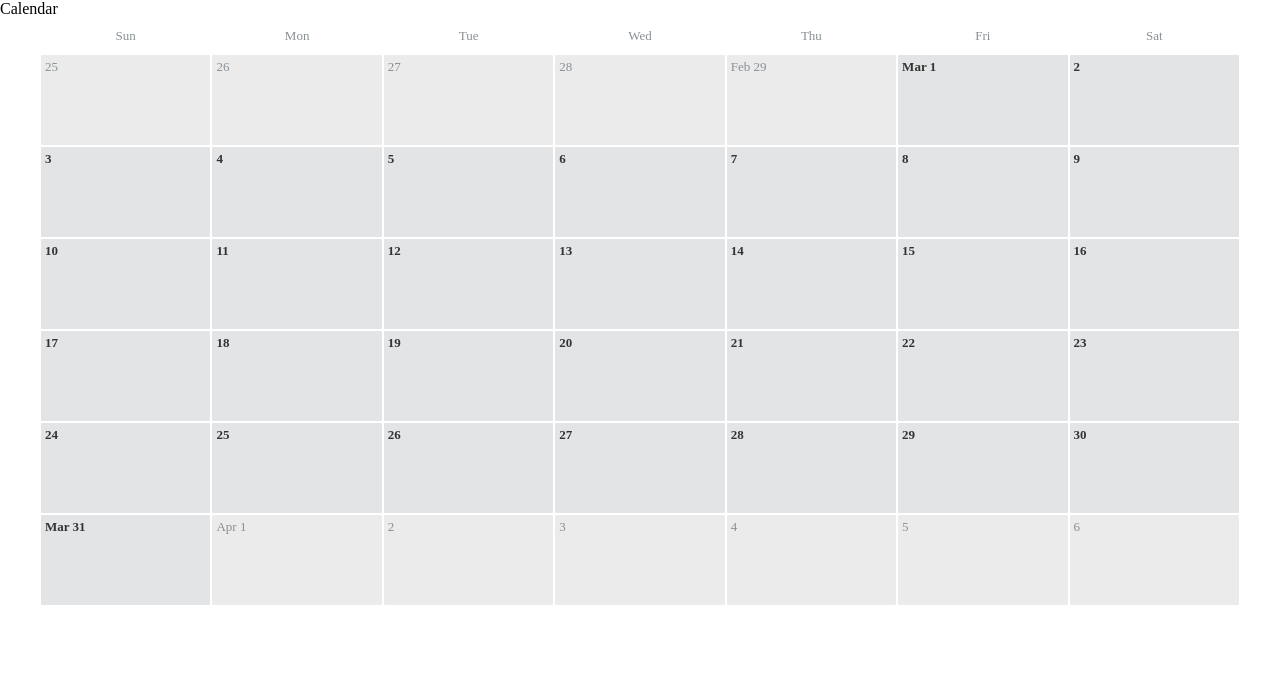
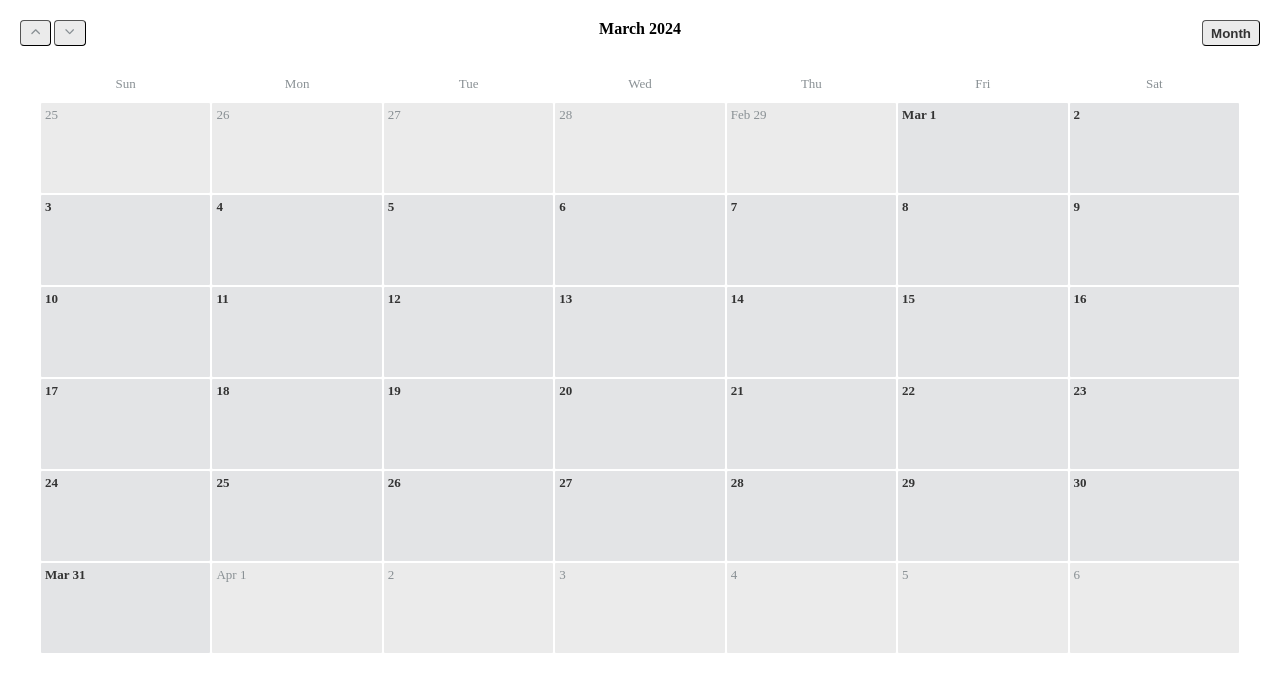
Before and after one commit to Vlad-Pelmeshka/react_calendar, a React (Create React App) app: page / in a window 1280 px wide. Shown: the top 692 px of the page. Built offline with nearby package versions, Linux system fonts and the light colour scheme.

Commit message:
header done 1

```diff
--- a/src/App.js
+++ b/src/App.js
@@ -1,5 +1,4 @@
 import React from 'react';
-import Header from './components/Header';
 import FormCalendar from './components/FormCalendar';
 
 class App extends React.Component {
@@ -7,7 +6,6 @@ class App extends React.Component {
     render(){
         return(
             <div>
-                <Header title="Calendar"/>
                 <FormCalendar />
             </div>
 
--- a/src/components/FormCalendar.js
+++ b/src/components/FormCalendar.js
@@ -1,4 +1,5 @@
 import React from 'react';
+import Header from './Header';
 import HeaderCalendar from './HeaderCalendar';
 import CalendarItem from './CalendarItem';
 // import React, { useState } from 'react';
@@ -24,6 +25,7 @@ class Calendar extends React.Component {
             ]
         }
 
+        this.changeMonth    = this.changeMonth.bind(this)
     }
 
     getWeekDatesForMonth(year, month) {
@@ -63,8 +65,9 @@ class Calendar extends React.Component {
         let weekDates = this.getWeekDatesForMonth(this.state.currentYear, this.state.currentMonth)
 
         // console.log(weekDates)
-        // weekDates.forEach(date => console.log(date.toLocaleDateString('en-US', {year: 'numeric', month: 'long', day: 'numeric'})));
         return (
+            <div>
+                <Header currentYear={this.state.currentYear} currentMonth={this.state.currentMonth} onChangeMonth={this.changeMonth}/>
                 <div className="calendar">
                     <HeaderCalendar />
                     <div className="calendar-list calendar-grid">
@@ -73,7 +76,16 @@ class Calendar extends React.Component {
                         ))}
                     </div>
                 </div>
+            </div>
         );
+    }
+
+    changeMonth(data){
+        console.log(data)
+        this.setState({
+            currentYear:    data.year,
+            currentMonth:   data.month,
+        })
     }
 }
 
--- a/src/components/Header.js
+++ b/src/components/Header.js
@@ -1,12 +1,59 @@
 import React from 'react';
+import {IoIosArrowDown, IoIosArrowUp} from 'react-icons/io';
 
 class Header extends React.Component {
+
+    constructor(props){
+        super(props)
+        this.state = {
+            month: this.props.currentMonth,
+            year: this.props.currentYear
+        }
+
+    }
+
     render(){
+
+        const months = [
+            "January", "February", "March", "April", "May", "June",
+            "July", "August", "September", "October", "November", "December"
+        ];
+
         return(
-        <header className="container">
-            {this.props.title}
-        </header>
+            <header className="container">
+                <div className="button_list change_month_list">
+                    <button  onClick={() => { this.changeMonth(-1) }}>
+                        <IoIosArrowUp/>
+                    </button>
+                    <button onClick={() => { this.changeMonth(1) }}>
+                        <IoIosArrowDown/>
+                    </button>
+
+                </div>
+                <div className="button_list change_display_list">
+                    <button>
+                        Month
+                    </button>
+                </div>
+
+                <div className="title">{months[this.props.currentMonth] + " " + this.props.currentYear}</div>
+
+            </header>
         )
+    }
+
+    changeMonth(data){
+        if(data === -1 && this.state.month === 0){
+            this.state.year--
+            this.state.month = 11
+        }else if(data === 1 && this.state.month === 11){
+            this.state.year++
+            this.state.month = 0
+        }else{
+            this.state.month += data
+        }
+
+        this.props.onChangeMonth({year: this.state.year, month: this.state.month})
     }
 
 }
--- /dev/null
+++ b/src/css/global/header.scss
@@ -0,0 +1,38 @@
+header{
+    padding: 20px;
+    display: flex;
+    justify-content: space-between;
+
+    position: relative;
+
+    .button_list{
+        display: flex;
+        gap: 3px;
+
+        button{
+            background-color: var(--secondary);
+
+            padding: 4px 8px;
+            border-radius: 4px;
+            border-width: 1px;
+
+            cursor: pointer;
+            color: var(--secondary-color)
+        }
+
+        &.change_display_list{
+            button{
+                color: var(--main-color);
+                font-weight: 600;
+            }
+        }
+    }
+
+    .title{
+        position: absolute;
+        left: 50%;
+        transform: translate(-50%,0);
+        font-weight: 700;
+    }
+
+}
--- a/src/css/style.scss
+++ b/src/css/style.scss
@@ -4,4 +4,5 @@
 @import "general/fonts";
 @import "general/typography";
 
+@import "global/header";
 @import "global/calendar";
```
Lines whose indentation alone changed are shown as unchanged.
